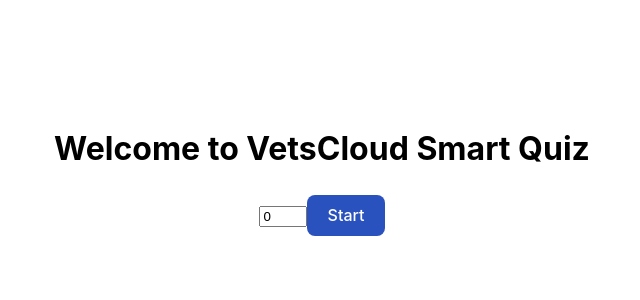
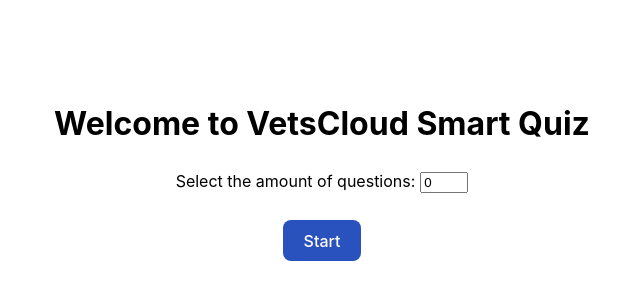
Before and after one commit to UQ-eLIPSE/crucible-components, a Vue app: page / in a window 1280 px wide. Shown: the part 230-530 px from the top of the page, without its empty margins (318-958 px from the left). Built offline with nearby package versions, Linux system fonts and the light colour scheme.

Commit message:
Added styling

```diff
--- a/src/App.vue
+++ b/src/App.vue
@@ -25,21 +25,28 @@
   <MCQQuiz v-if="showQuiz" :questions="selectedQuestions" />
   <div v-else>
     <h1>Welcome to VetsCloud Smart Quiz</h1>
+    <div>
+      <label for="question-amount"> Select the amount of questions:</label>
       <input
+        id="question-amount"
         v-model.number="questionAmount"
-      class="question-amount"
         type="number"
         placeholder="Question amount"
         min="0"
         :max="questions.length"
       />
+    </div>
     <button class="start-button" @click="startQuiz">Start</button>
   </div>
 </template>
 
 <style scoped>
+#question-amount {
+  margin-left: 5px;
+}
 .start-button {
   color: #ffffff;
   background-color: #2a52be;
+  margin-top: 5%;
 }
 </style>
```
Also changed, not shown: 1 other file (tests, documents, lock files or other folders). Lines whose indentation alone changed are shown as unchanged.
